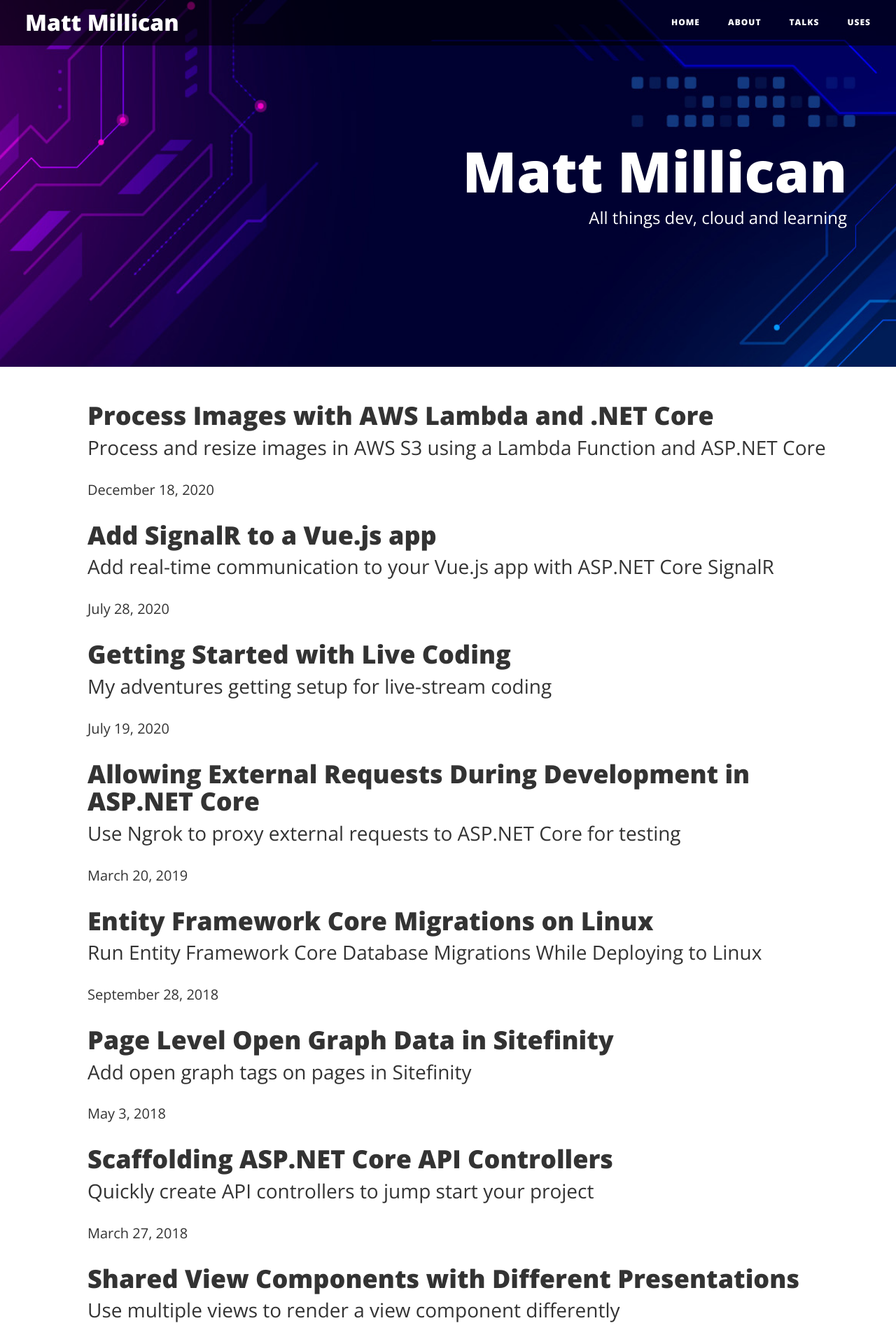
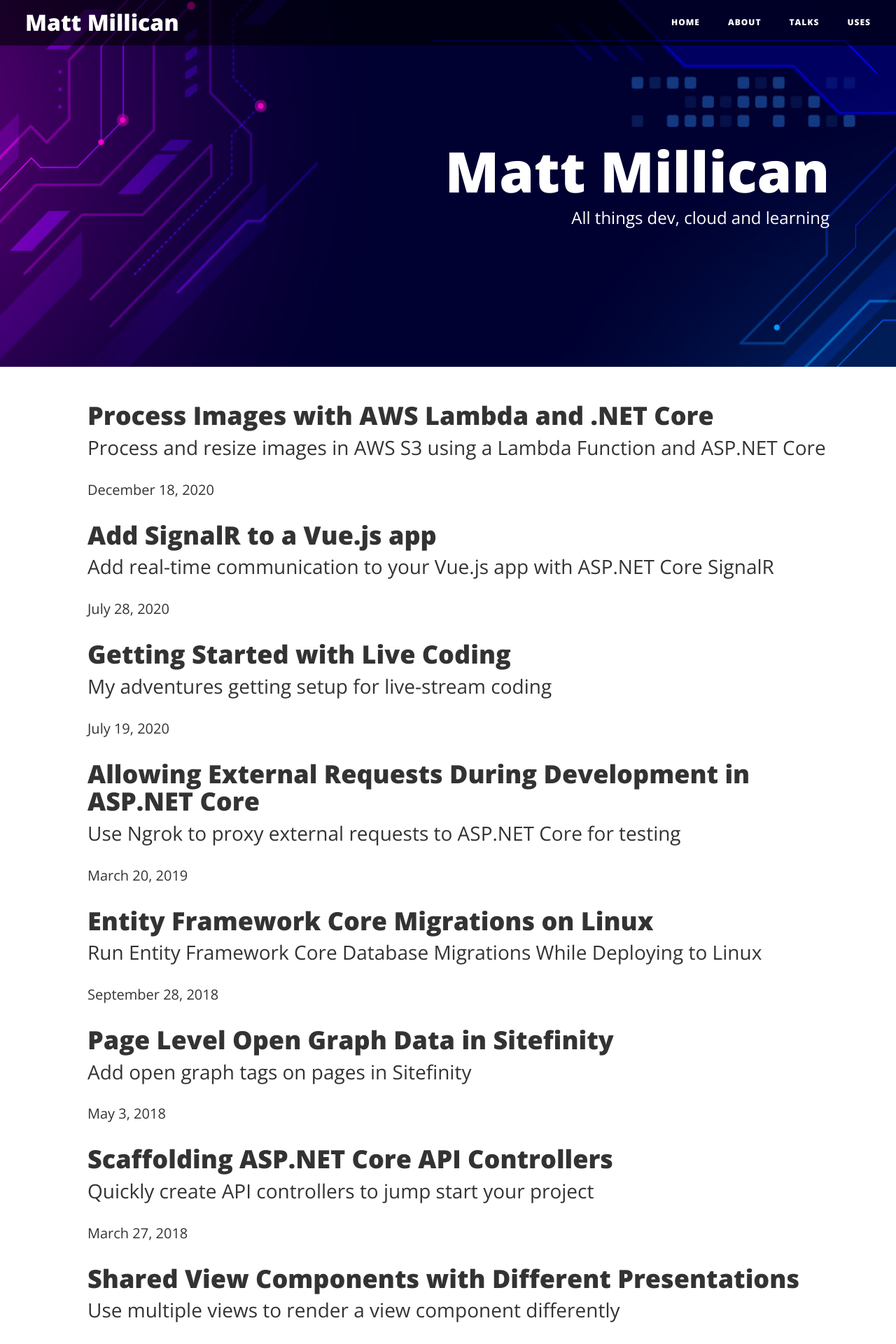
Before and after one commit to mmillican/mmillican.github.io, a Jekyll site: the page built from index.html, in a window 1280 px wide. Shown: the top 1920 px of the page at 70% size. Built offline with Jekyll 4.4.1, drawn with Linux system fonts in a browser that asks for light colours; comment, search, counter and statistics services are not loaded.

Commit message:
Fix header padding

```diff
--- a/_sass/_masthead.scss
+++ b/_sass/_masthead.scss
@@ -21,7 +21,7 @@ header.masthead {
   .page-heading,
   .site-heading {
     text-align: center;
-    padding: 100px 0;
+    padding: 100px 25px;
     h1 {
       font-size: 50px;
       margin-top: 0;
```
